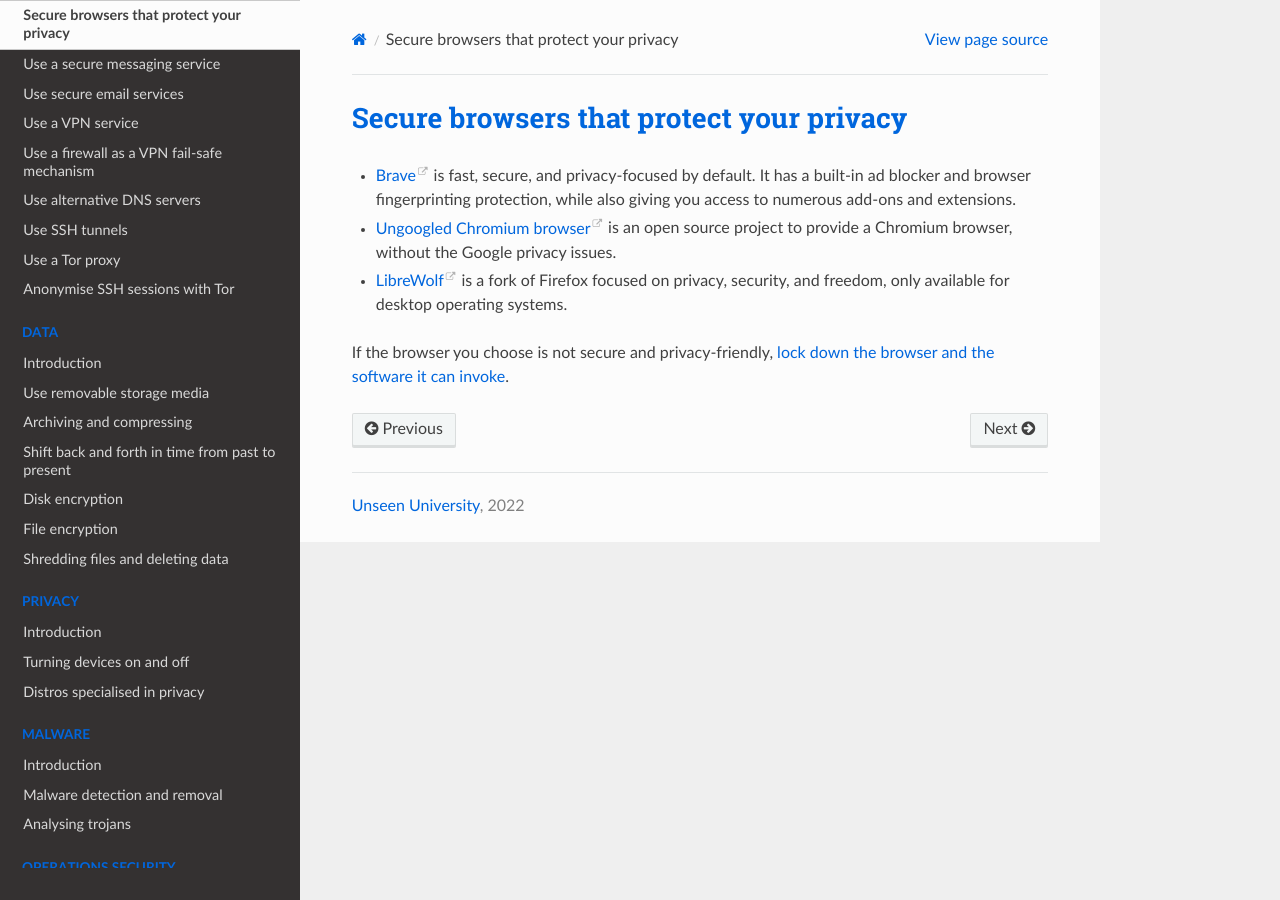
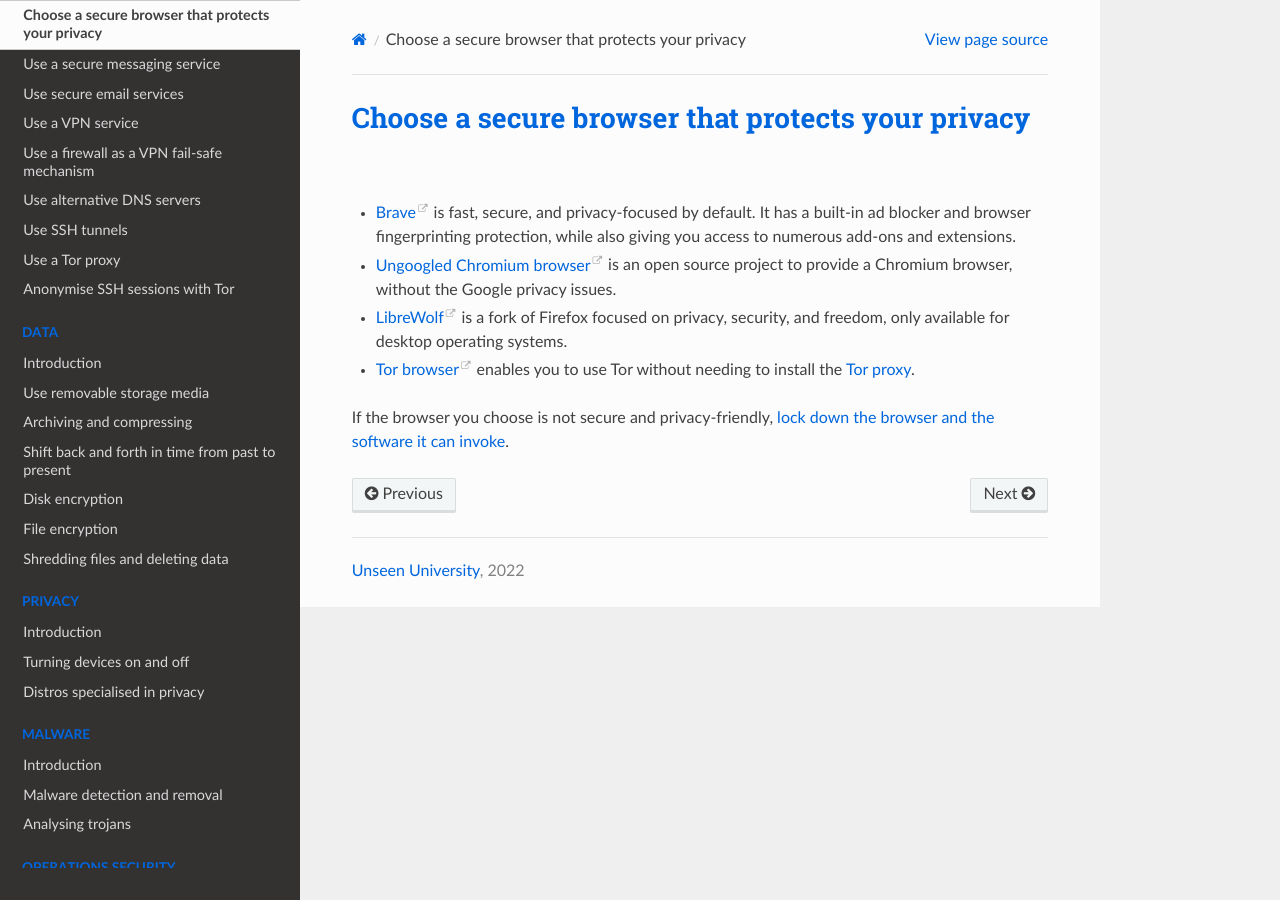
Before and after one commit to tymyrddin/blue-linux, a Sphinx documentation site: the page built from source/docs/services/browsers.md, in a window 1280 px wide. Built offline with Sphinx 7.4.7 and the Read the Docs theme 2.0.0, drawn with Linux system fonts in a browser that asks for light colours.

```diff
--- a/source/docs/services/browsers.md
+++ b/source/docs/services/browsers.md
@@ -1,8 +1,9 @@
-# Secure browsers that protect your privacy
+# Choose a secure browser that protects your privacy
 
 * [Brave](https://brave.com/) is fast, secure, and privacy-focused by default. It has a built-in ad blocker and browser fingerprinting
 protection, while also giving you access to numerous add-ons and extensions.
 * [Ungoogled Chromium browser](https://github.com/Eloston/ungoogled-chromium) is an open source project to provide a Chromium browser, without the Google privacy issues.
 * [LibreWolf](https://librewolf.net/) is a fork of Firefox focused on privacy, security, and freedom, only available for desktop operating systems.
+* [Tor browser](https://www.torproject.org/) enables you to use Tor without needing to install the [Tor proxy](tor-proxy.md).
 
 If the browser you choose is not secure and privacy-friendly, [lock down the browser and the software it can invoke](data-mitigations:docs/browsing/README).
```
Also changed, not shown: source/docs/authentication/ssh-mfa.md (+1 -1 lines), source/docs/guards/gufw-and-ufw.md (+1 -1 lines), source/docs/opsec/browsing.md (+1 -1 lines).
